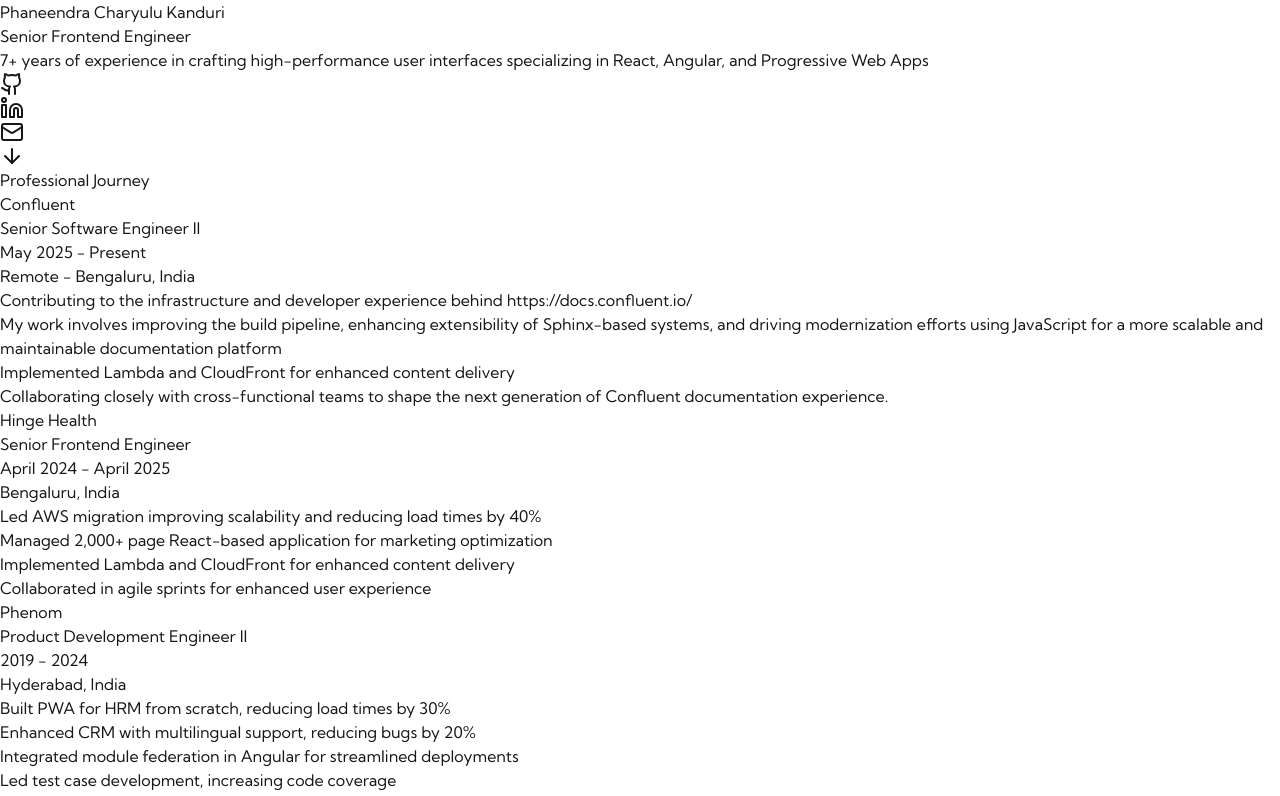
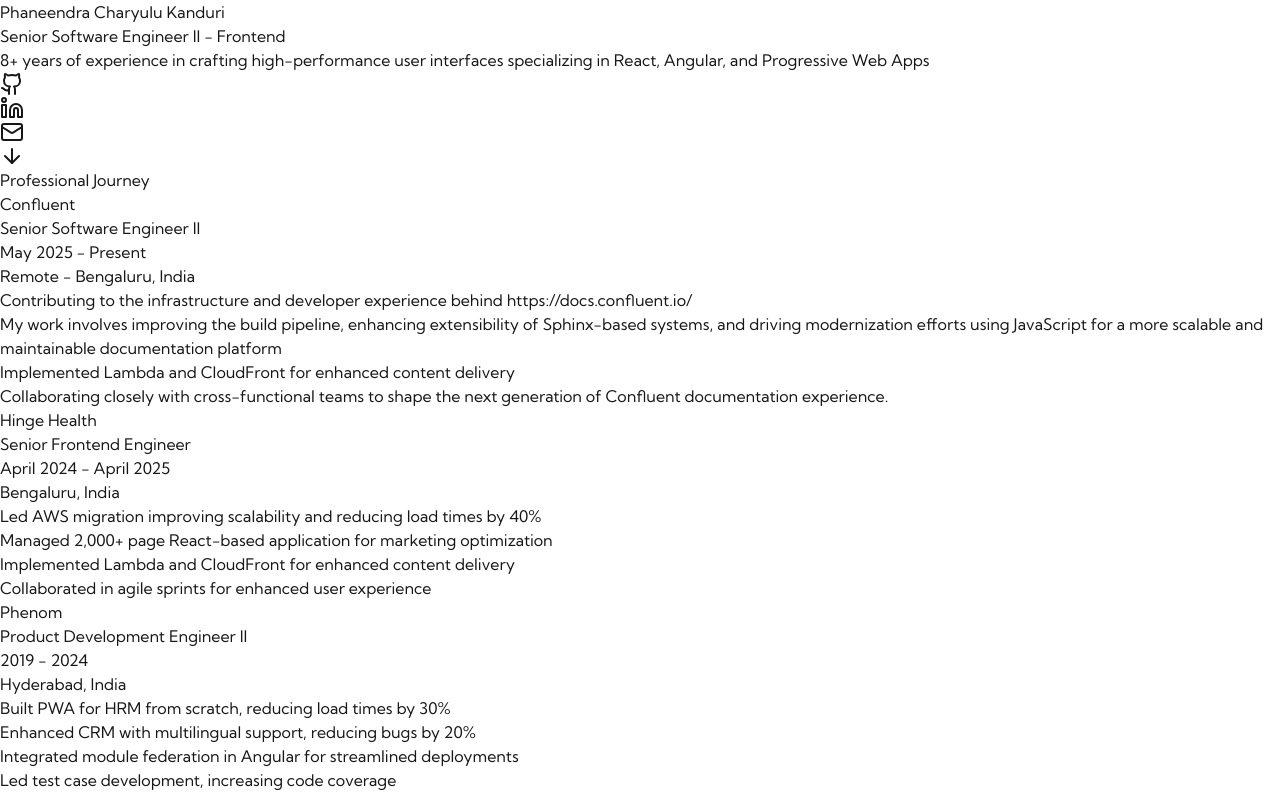
Before and after one commit to 9thQuadrant/portfolio, a Next.js app: page / in a window 1280 px wide. Shown: the top 796 px of the page. Built offline with nearby package versions, Linux system fonts and the light colour scheme.

Commit message:
Update page.tsx

```diff
--- a/src/app/page.tsx
+++ b/src/app/page.tsx
@@ -62,10 +62,10 @@
             Phaneendra Charyulu Kanduri
           </h1>
           <p className="text-2xl text-gray-300 mb-8">
-            Senior Frontend Engineer
+            Senior Software Engineer II - Frontend
           </p>
           <p className="text-xl text-gray-400 max-w-2xl mx-auto mb-8">
-            7+ years of experience in crafting high-performance user interfaces
+            8+ years of experience in crafting high-performance user interfaces
             specializing in React, Angular, and Progressive Web Apps
           </p>
           <div className="flex justify-center gap-6">
```
